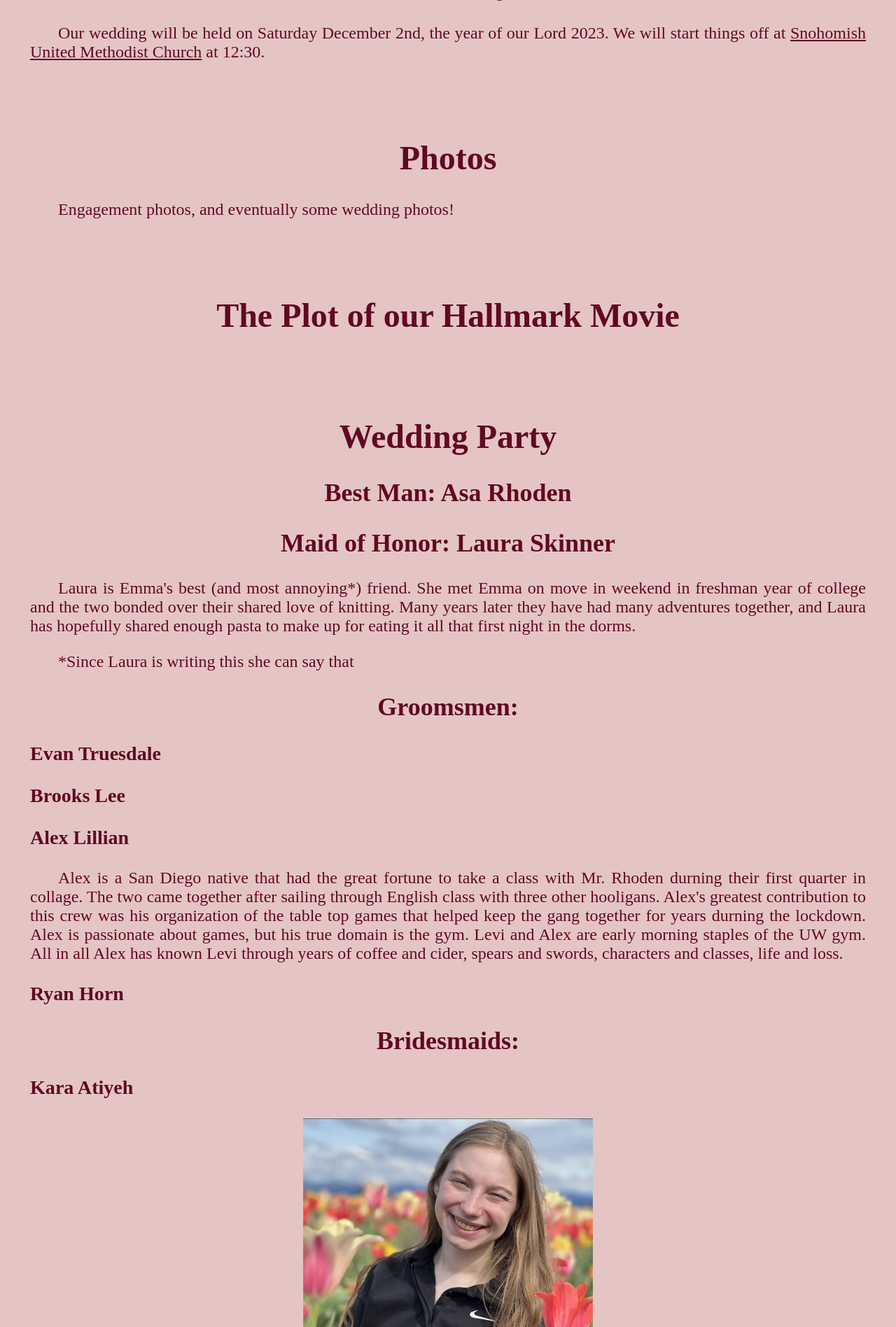
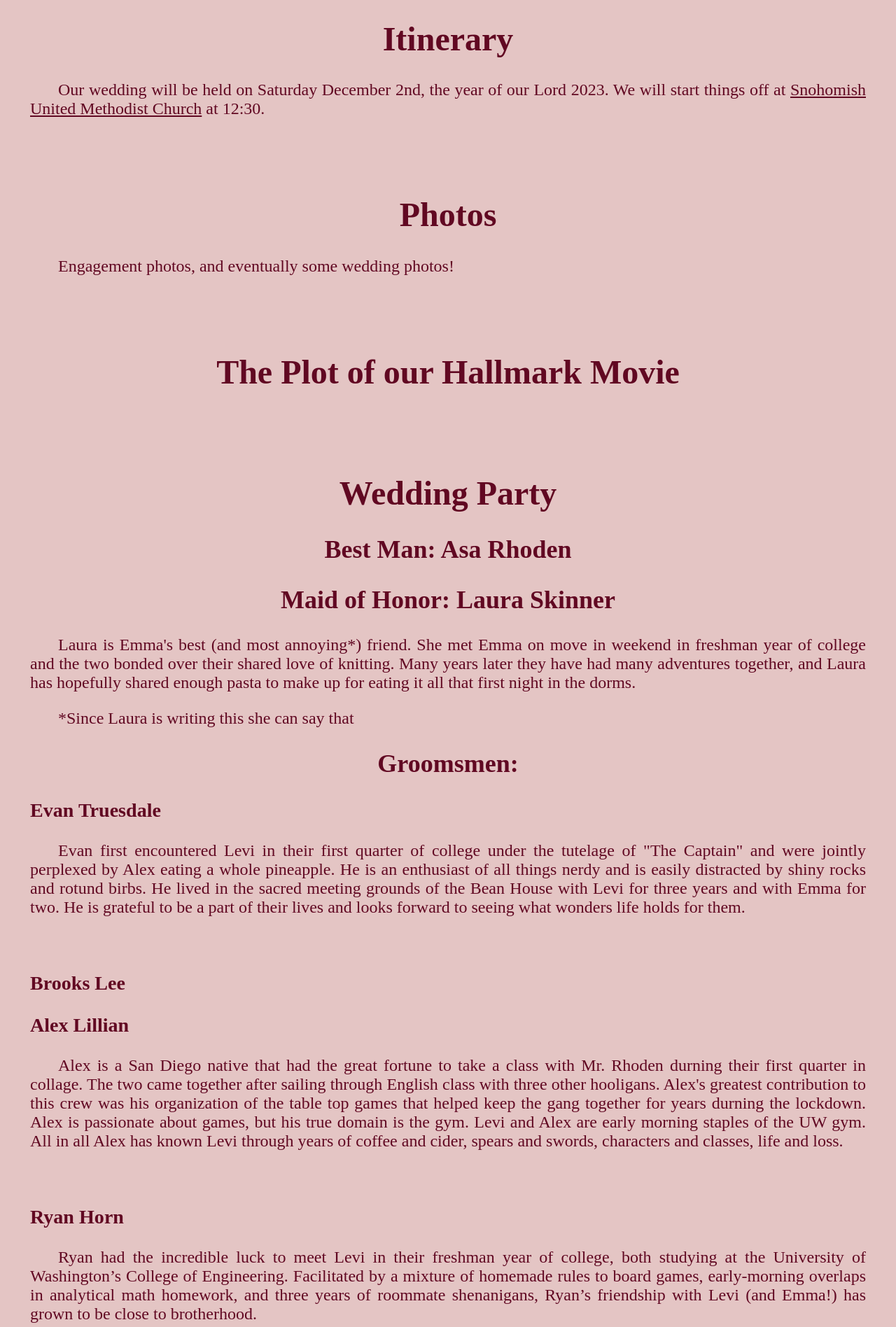
Before and after one commit to Leviticoos/leviticusrhoden, a PHP site: page /wedding.php in a window 1280 px wide. Shown: the part 2704-4600 px from the top of the page at 70% size. Run offline with PHP 8.4, Linux system fonts and the light colour scheme.

Commit message:
Added Ryan's bio, etc.

```diff
--- a/wedding.php
+++ b/wedding.php
@@ -16,6 +16,9 @@ Rhoden Wedding
 
 
 <font size="+2">
+
+<address>Need to contact us? Email us at <a href = "mailto: rhodenmarriage@gmail.com">rhodenmarriage@gmail.com</a>!</address>
+<br><br>
 
 <dl>
 <dt style="font-size: 20pt;"><address><a href="#rsvp">RSVP</a></address></dt>
@@ -91,19 +94,26 @@ Wedding Party
 <p>*Since Laura is writing this she can say that</p>
 <h2>Groomsmen:</h2>
 <h3>Evan Truesdale</h3>
+<p>
+Evan first encountered Levi in their first quarter of college under the tutelage of "The Captain" and were jointly perplexed by Alex eating a whole pineapple. He is an enthusiast of all things nerdy and is easily distracted by shiny rocks and rotund birbs. He lived in the sacred meeting grounds of the Bean House with Levi for three years and with Emma for two. He is grateful to be a part of their lives and looks forward to seeing what wonders life holds for them.
+</p><br>
 <h3>Brooks Lee</h3>
 <h3>Alex Lillian</h3>
-<p>Alex is a San Diego native that had the great fortune to take a class with Mr. Rhoden durning their first quarter in collage. The two came together after sailing through English class with three other hooligans. Alex's greatest contribution to this crew was his organization of the table top games that helped keep the gang together for years durning the lockdown. Alex is passionate about games, but his true domain is the gym. Levi and Alex are early morning staples of the UW gym. All in all Alex has known Levi through years of coffee and cider, spears and swords, characters and classes, life and loss.</p>
+<p>Alex is a San Diego native that had the great fortune to take a class with Mr. Rhoden durning their first quarter in collage. The two came together after sailing through English class with three other hooligans. Alex's greatest contribution to this crew was his organization of the table top games that helped keep the gang together for years durning the lockdown. Alex is passionate about games, but his true domain is the gym. Levi and Alex are early morning staples of the UW gym. All in all Alex has known Levi through years of coffee and cider, spears and swords, characters and classes, life and loss.</p><br>
 <h3>Ryan Horn</h3>
+<p>Ryan had the incredible luck to meet Levi in their freshman year of college, both studying at the University of Washington’s College of Engineering. Facilitated by a mixture of homemade rules to board games, early-morning overlaps in analytical math homework, and three years of roommate shenanigans, Ryan’s friendship with Levi (and Emma!) has grown to be close to brotherhood. </p>
+<p>
+Ryan is very approachable and would be more than happy to meet you after the ceremony! He loves D&D, cooking, hiking, camping, coffee, medical science, jokes, and (most importantly) everyone else on this website! If Levi’s wedding was a movie, Ryan would be the “Jack Black” to Levi’s “Tom Cruise”. If Levi’s wedding was a superhero movie, Ryan would be the “Spider-Man” to Levi’s “Cooler Spider-Man”. If Levi’s wedding was happening in December, Ryan would be there.
+</p></br>
 <h2>Bridesmaids:</h2>
 <h3>Kara Atiyeh</h3>
 <img src="photos/IMG_7617.png" style="display: block; margin-left: auto; margin-right: auto;">
-<p>Kara is a senior studying Environmental Science at Portland State University, in other words, she is obsessed with exploring the outdoors. She met Emma as a freshman in the dorms at PSU, and since then, they’ve spent most of their time either exploring the city, binge-watching Netflix shows, or baking sweet treats to snack on (and potentially ignoring any and all homework in the process). She met Levi through Emma and has loved getting to know him over the years. She can't wait to see their journey together continue to grow!</p>
+<p>Kara is a senior studying Environmental Science at Portland State University, in other words, she is obsessed with exploring the outdoors. She met Emma as a freshman in the dorms at PSU, and since then, they’ve spent most of their time either exploring the city, binge-watching Netflix shows, or baking sweet treats to snack on (and potentially ignoring any and all homework in the process). She met Levi through Emma and has loved getting to know him over the years. She can't wait to see their journey together continue to grow!</p><br>
 <h3>Sara Miller</h3>
-<p>Sara is Emma's younger sister by four years. She's excited to be part of the day.</p>
+<p>Sara is Emma's younger sister by four years. She's excited to be part of the day.</p><br>
 <h3>Kaden Lee</h3>
 <img src="photos/K.jpf" style="display: block; margin-left: auto; margin-right: auto;">
-<p>Hello! My name is Kaden/Kay (they/them). I’m a Structures Analyst at Boeing and a recent grad of University of Washington. I adore trivia (I was on Jeopardy!) and spend most of my free time rock climbing and playing too many board games. I met Levi freshman year in our shared Oceanic Literature class and was immediately looped into a yearslong dnd game with him. When he introduced me to Emma, I immediately realized that I had met two very special people. I’m so thankful to have met these little lovebirds and I could not be more happy to be one of Emma’s Bridesmaids.</p>
+<p>Hello! My name is Kaden/Kay (they/them). I’m a Structures Analyst at Boeing and a recent grad of University of Washington. I adore trivia (I was on Jeopardy!) and spend most of my free time rock climbing and playing too many board games. I met Levi freshman year in our shared Oceanic Literature class and was immediately looped into a yearslong dnd game with him. When he introduced me to Emma, I immediately realized that I had met two very special people. I’m so thankful to have met these little lovebirds and I could not be more happy to be one of Emma’s Bridesmaids.</p><br>
 <h3>Eileen Arata</h3>
 <img src="Eileen_photo_copy.jpg" style="display: block; margin-left: auto; margin-right: auto;">
 <p>I'm just a huge Disney fan looking forward to seeing Levi and Emma live their happily ever after! I've known Levi since we met in the dorms freshman year at UW, and I met Emma at the same time since he was FaceTiming her (as always). Four years and many stories later, we're still all hanging out, and I can't wait to be a part of their big day.</p>
@@ -118,7 +128,7 @@ While we do not have a block of rooms reserved at a specific hotel, we do have r
 <dl>
 <dt> <p><a href="https://www.google.com/travel/hotels/entity/ChgIq-eambquxumNARoLL2cvMXRmdGt4NmIQAQ?q=google%20maps%20hotels%20marysville&g2lb=2502548%2C2503771%2C2503781%2C4258168%2C4270442%2C4284970%2C4291517%2C4597339%2C4757164%2C4814050%2C4864715%2C4874190%2C4886480%2C4893075%2C4924070%2C4926818%2C4965990%2C4990494%2C72288622%2C72298667%2C72302247%2C72305577%2C72310436%2C72317059%2C72325596%2C72335199%2C72343701&hl=en-US&gl=us&ssta=1&ts=CAESCAoCCAMKAggDGiAKAhoAEhoSFAoHCOcPEAkYBhIHCOcPEAkYBxgBMgIIASoJCgU6A1VTRBoA&qs=CAE4CkIJCauzJqNzGdONQgkJ4dnyG2JLpLtCCQkEbY0-RDzt4g&ap=aAE&ictx=1&sa=X&ved=0CAAQ5JsGahcKEwiw0LWnw4WBAxUAAAAAHQAAAAAQBA&utm_campaign=sharing&utm_medium=link&utm_source=htls">Holiday Inn Express & Suites in Marysville </a>, a hotel right next to I-5, for easy travel to Seattle. </p></dt>
 <dt><p><a href="https://www.google.com/travel/hotels/entity/ChoIhNq19MOIz_biARoNL2cvMTFqNjUxODI3aBAB?q=google%20maps%20hotels%20marysville&g2lb=2502548%2C2503771%2C2503781%2C4258168%2C4270442%2C4284970%2C4291517%2C4597339%2C4757164%2C4814050%2C4864715%2C4874190%2C4886480%2C4893075%2C4924070%2C4926818%2C4965990%2C4990494%2C72288622%2C72298667%2C72302247%2C72305577%2C72310436%2C72317059%2C72325596%2C72335199%2C72343701&hl=en-US&gl=us&ssta=1&ts=CAESCAoCCAMKAggDGiAKAhoAEhoSFAoHCOcPEAkYBhIHCOcPEAkYBxgBMgIIASoJCgU6A1VTRBoA&qs=CAE4CkIJCauzJqNzGdONQgkJ4dnyG2JLpLtCCQkEbY0-RDzt4g&ap=KigKEgmj_jc07gVIQBFkRaySZ4xewBISCR1imfu8DkhAEWRFrOLPiF7AMABoAQ&ictx=1&sa=X&ved=0CAAQ5JsGahcKEwjgi-G3xIWBAxUAAAAAHQAAAAAQBA&utm_campaign=sharing&utm_medium=link&utm_source=htls">La Quinta Inn & Suites </a> is a bit more north, but still right by I-5. There is also a Home2 by Hilton near it.</p></dt>
-<dt><p><a href = "https://www.google.com/travel/hotels/entity/ChcIvIbLi9rws80zGgsvZy8xdGw5bTkwORAB?q=google%20maps%20hotels%20marysville&g2lb=2502548%2C2503771%2C2503781%2C4258168%2C4270442%2C4284970%2C4291517%2C4597339%2C4757164%2C4814050%2C4864715%2C4874190%2C4886480%2C4893075%2C4924070%2C4926818%2C4965990%2C4990494%2C72288622%2C72298667%2C72302247%2C72305577%2C72310436%2C72317059%2C72325596%2C72335199%2C72343701&hl=en-US&gl=us&ssta=1&ts=CAESCAoCCAMKAggDGiAKAhoAEhoSFAoHCOcPEAkYBhIHCOcPEAkYBxgBMgIIASoJCgU6A1VTRBoA&qs=CAE4CkIJCauzJqNzGdONQgkJ4dnyG2JLpLtCCQkEbY0-RDzt4kgA&ap=KigKEgmxyEZPIOdHQBEpxPYsTo9ewBISCcAlQWdzCkhAESnE9mzvgF7AMABoAQ&ictx=1&sa=X&ved=0CAAQ5JsGahcKEwjYqIXWxoWBAxUAAAAAHQAAAAAQBA&utm_campaign=sharing&utm_medium=link&utm_source=htls">Snohomish Inn</a>, located in Snohomish near SR 9. Smaller and more local hotel a bit more out of the way (of Seattle, not our wedding). Rates are cheapest if you call instead of reserving online!</p></dt>
+<dt><p><a href = "https://www.google.com/travel/hotels/entity/ChcIvIbLi9rws80zGgsvZy8xdGw5bTkwORAB?q=google%20maps%20hotels%20marysville&g2lb=2502548%2C2503771%2C2503781%2C4258168%2C4270442%2C4284970%2C4291517%2C4597339%2C4757164%2C4814050%2C4864715%2C4874190%2C4886480%2C4893075%2C4924070%2C4926818%2C4965990%2C4990494%2C72288622%2C72298667%2C72302247%2C72305577%2C72310436%2C72317059%2C72325596%2C72335199%2C72343701&hl=en-US&gl=us&ssta=1&ts=CAESCAoCCAMKAggDGiAKAhoAEhoSFAoHCOcPEAkYBhIHCOcPEAkYBxgBMgIIASoJCgU6A1VTRBoA&qs=CAE4CkIJCauzJqNzGdONQgkJ4dnyG2JLpLtCCQkEbY0-RDzt4kgA&ap=KigKEgmxyEZPIOdHQBEpxPYsTo9ewBISCcAlQWdzCkhAESnE9mzvgF7AMABoAQ&ictx=1&sa=X&ved=0CAAQ5JsGahcKEwjYqIXWxoWBAxUAAAAAHQAAAAAQBA&utm_campaign=sharing&utm_medium=link&utm_source=htls">Snohomish Inn</a>, located in Snohomish near SR 9. It is a smaller and more local hotel that is a bit more out of the way (of Seattle, not our wedding). Rates are cheapest if you call instead of reserving online!</p></dt>
 </dl>
 <br><br>
 
```
